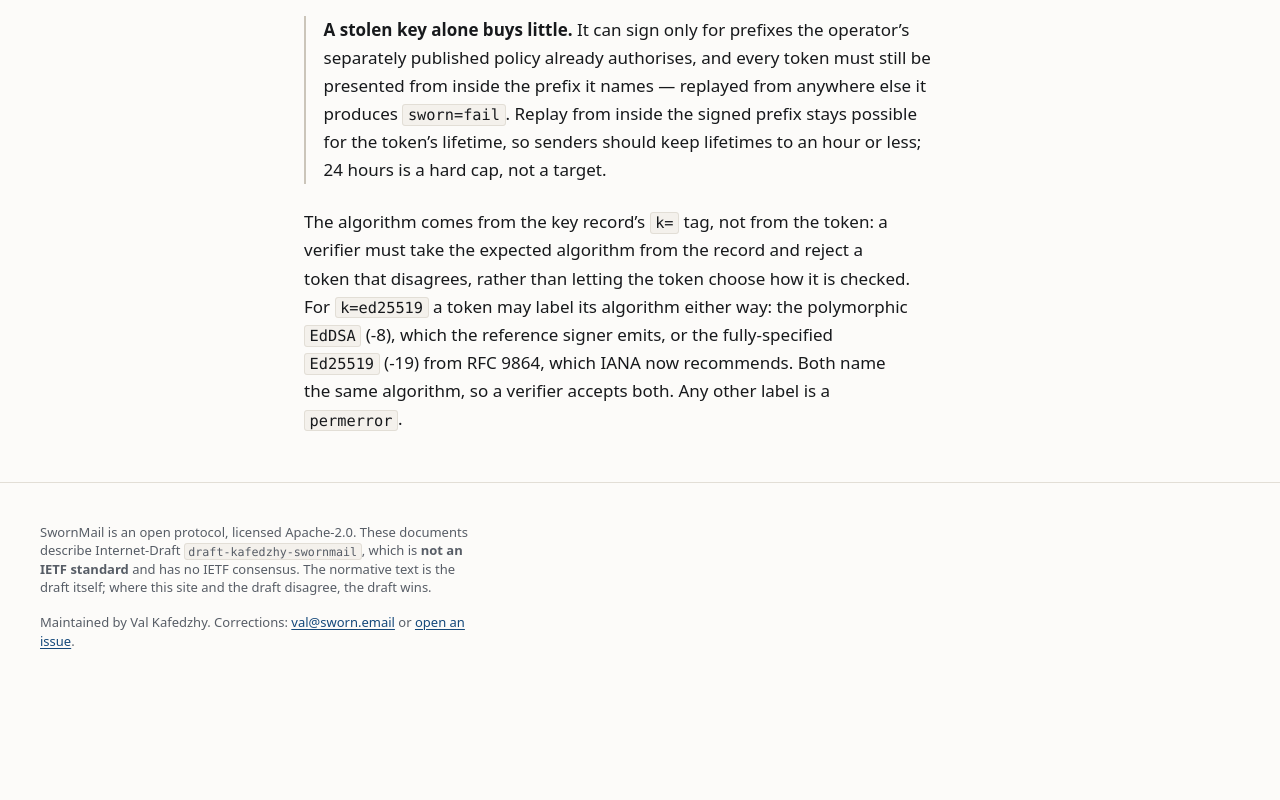
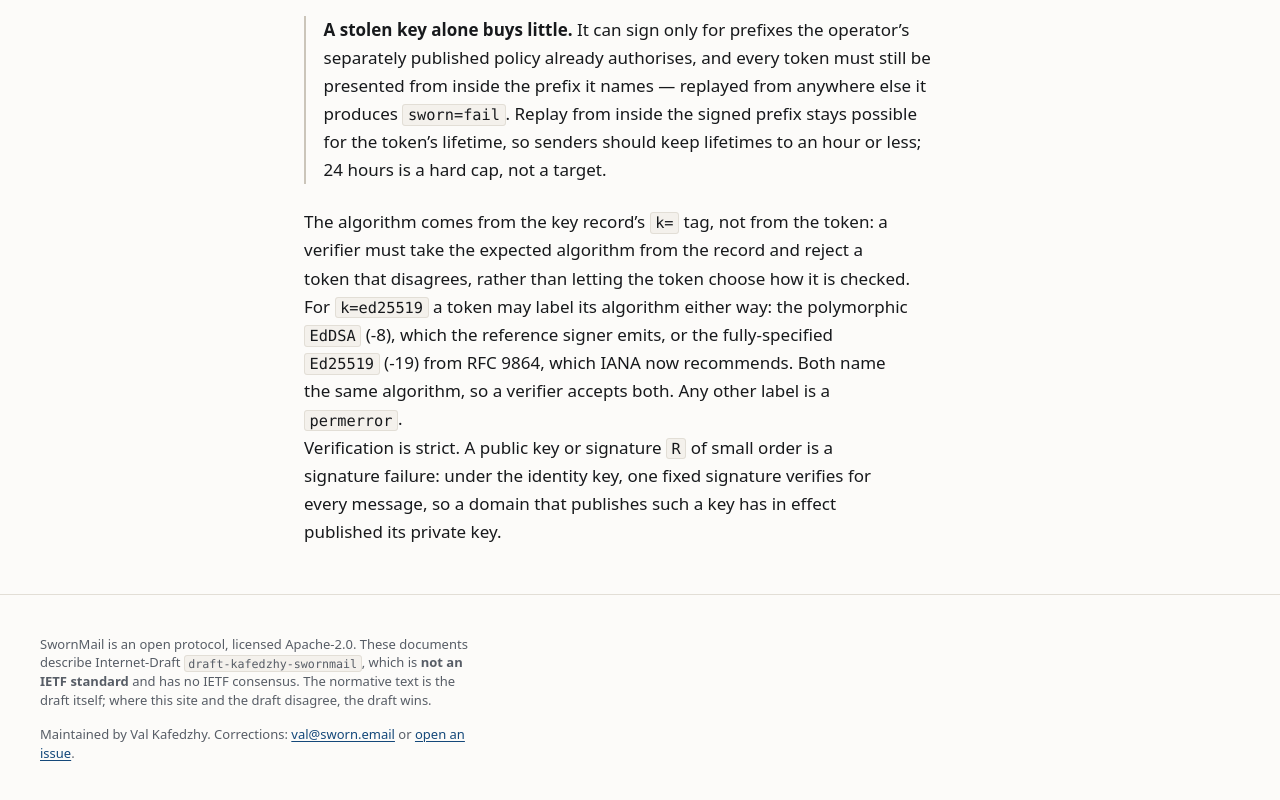
Before and after one commit to swornmail/swornmail.dev, a Next.js app: page /verify in a window 1280 px wide. Shown: the part 4761-5561 px from the top of the page. Before the commit the page ends 5451 px from the top, so only its background shows below. Built offline with nearby package versions, Linux system fonts and the light colour scheme.

Commit message:
docs: say Ed25519 verification is strict (#9)
/verify/ now says a small-order public key or R is a signature failure,
and why. The vector count goes to 91 (54 token cases) for the three
cases the spec repo added, and the differential's default case count
is corrected to 3,065.

```diff
--- a/app/implementations/page.tsx
+++ b/app/implementations/page.tsx
@@ -227,7 +227,7 @@ export default function Implementations() {
           Test vectors
         </h3>
         <p className={PROSE}>
-          88 vectors — 51 token, 27 record and 10 policy-authorisation cases —
+          91 vectors — 54 token, 27 record and 10 policy-authorisation cases —
           published at{" "}
           <a
             href="https://github.com/swornmail/spec/tree/main/test-vectors"
@@ -262,7 +262,7 @@ export default function Implementations() {
         </pre>
         <p className={PROSE}>
           Both report <strong>zero divergences</strong>. The token corpus size
-          is a parameter — <C>--fuzz</C> defaults to 3000, giving 3,059 cases —
+          is a parameter — <C>--fuzz</C> defaults to 3000, giving 3,065 cases —
           so the figure is reproducible rather than a marketing number. The
           record corpus is fixed at 259 cases: 236 policy records and 23
           source-eligibility checks. Run the token harness larger; the
--- a/app/verify/page.tsx
+++ b/app/verify/page.tsx
@@ -391,6 +391,12 @@ export default function Verify() {
           recommends. Both name the same algorithm, so a verifier accepts
           both. Any other label is a <C>permerror</C>.
         </p>
+        <p className={PROSE}>
+          Verification is strict. A public key or signature <C>R</C> of
+          small order is a signature failure: under the identity key, one
+          fixed signature verifies for every message, so a domain that
+          publishes such a key has in effect published its private key.
+        </p>
       </DocShell>
       <Footer />
     </>
```
